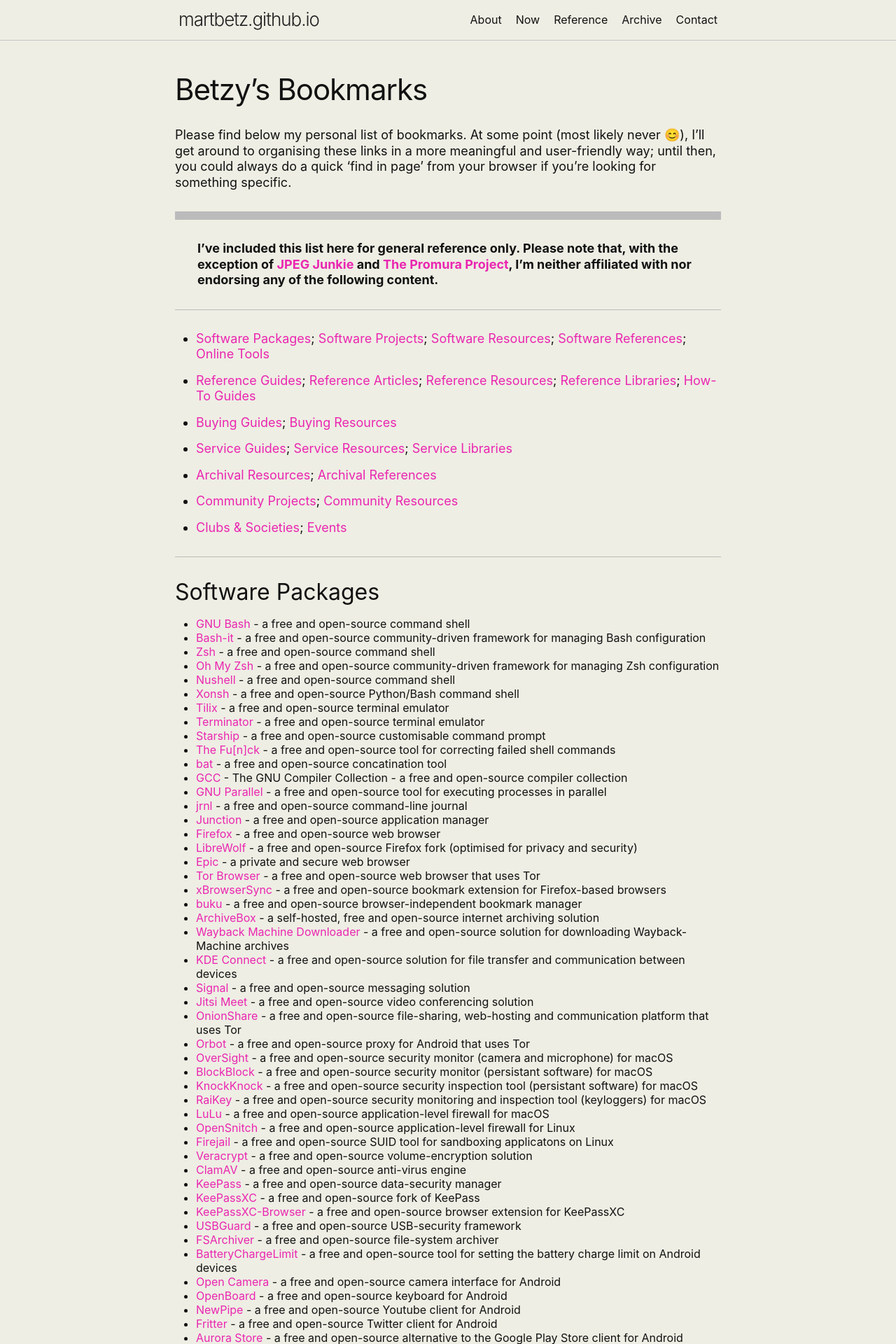
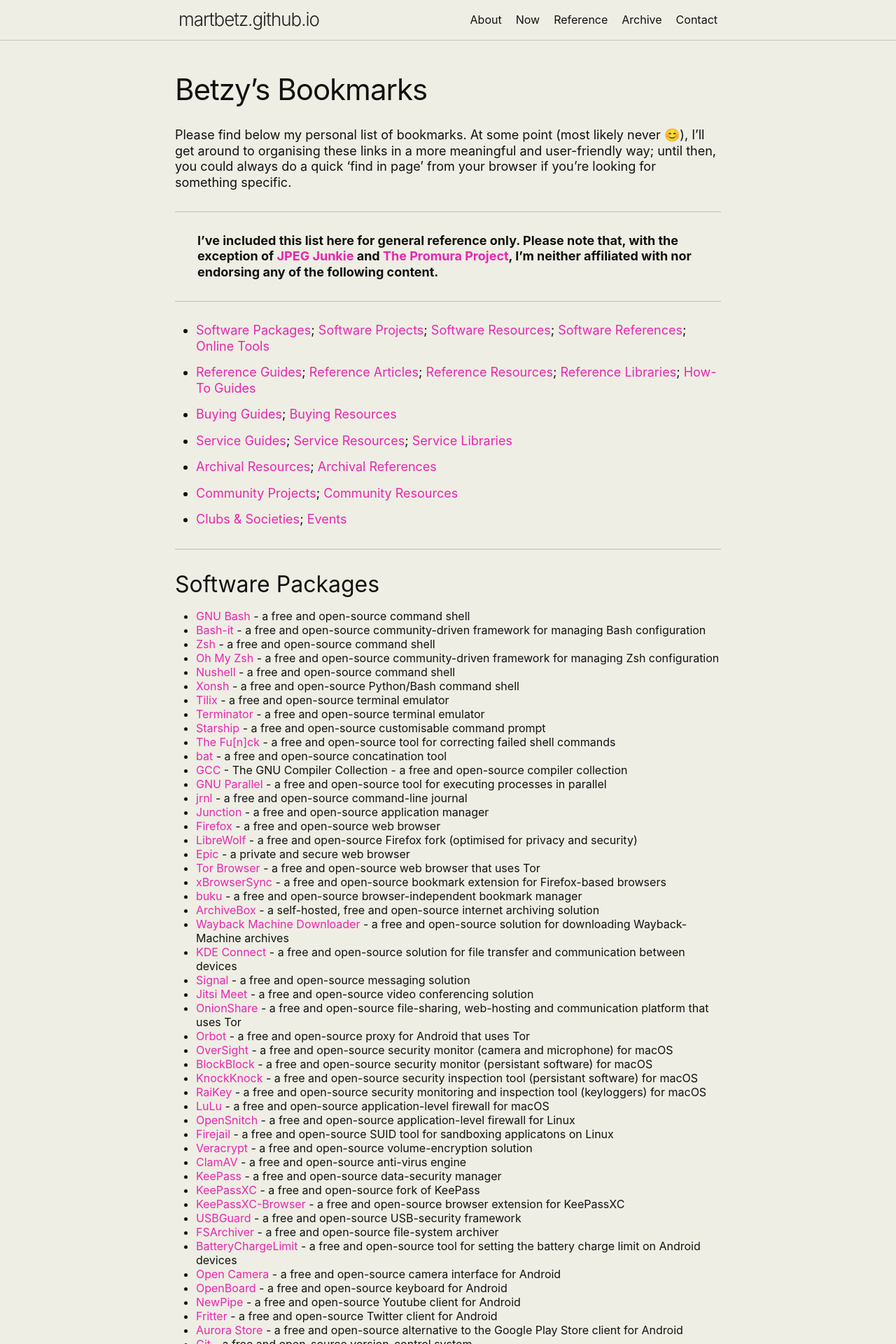
Before and after one commit to martbetz/martbetz.github.io, a Jekyll site: the page built from useful-links.html, in a window 1280 px wide. Shown: the top 1920 px of the page at 70% size. Built offline with Jekyll 4.4.1, drawn with Linux system fonts in a browser that asks for light colours.

Commit message:
Update useful-links.html

```diff
--- a/useful-links.html
+++ b/useful-links.html
@@ -15,7 +15,7 @@
 </font>
 &nbsp;
 <span style="margin-top:-20px">
-<hr style="height:0.75em">
+<hr style="height:0.75px">
 </span>
 <span style="display:block; margin-left:2em; margin-right:2em">
 <font size="4">
```
